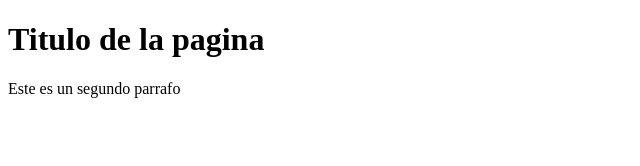
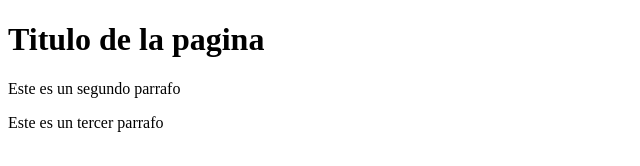
Before and after one commit to filip96V5/proyecto-web-industria, a plain HTML site: page index.html in a window 1280 px wide. Shown: the whole page, without its empty margins (0-640 px from the left). Drawn offline with Linux system fonts and the light colour scheme.

Commit message:
Update index.html

```diff
--- a/index.html
+++ b/index.html
@@ -8,5 +8,7 @@
 <body>
     <h1>Titulo de la pagina</h1>
     <p>Este es un segundo parrafo</p>
+    <p>Este es un tercer parrafo</p>
+
 </body>
 </html>
```
